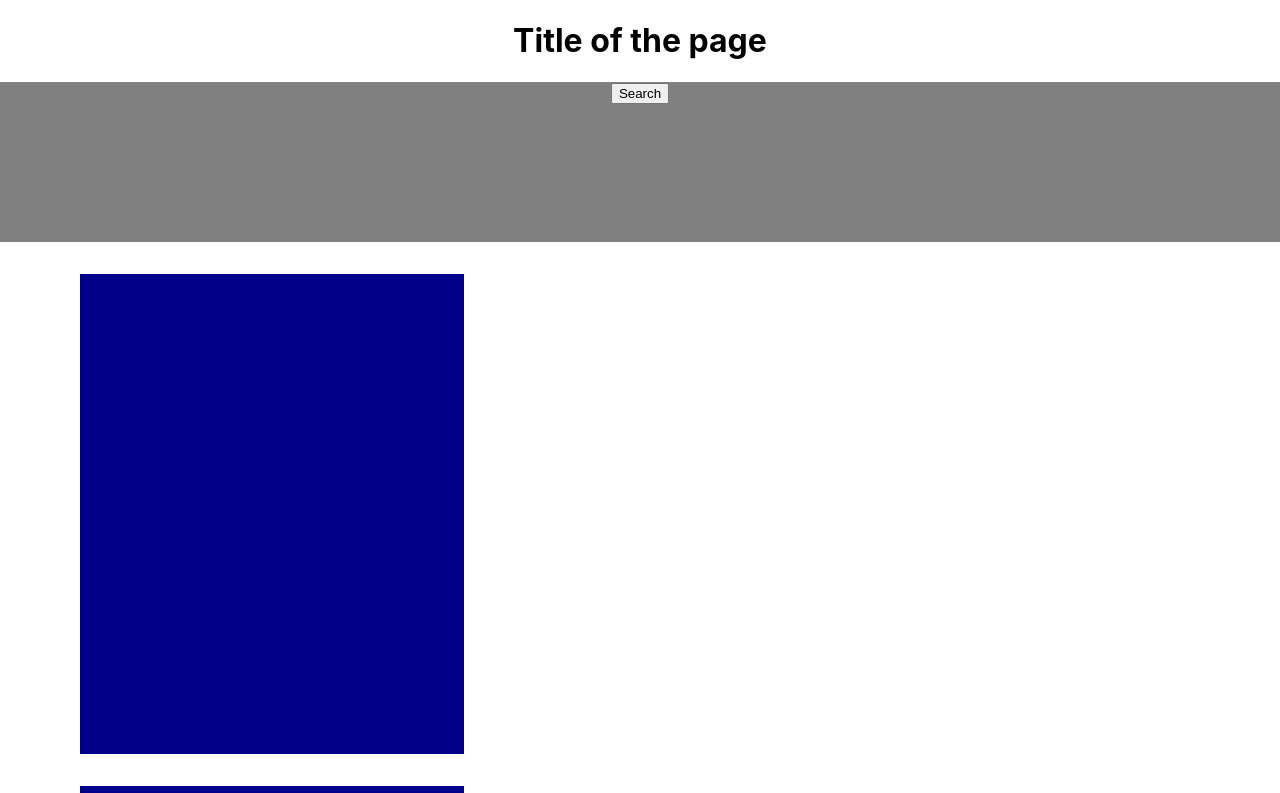
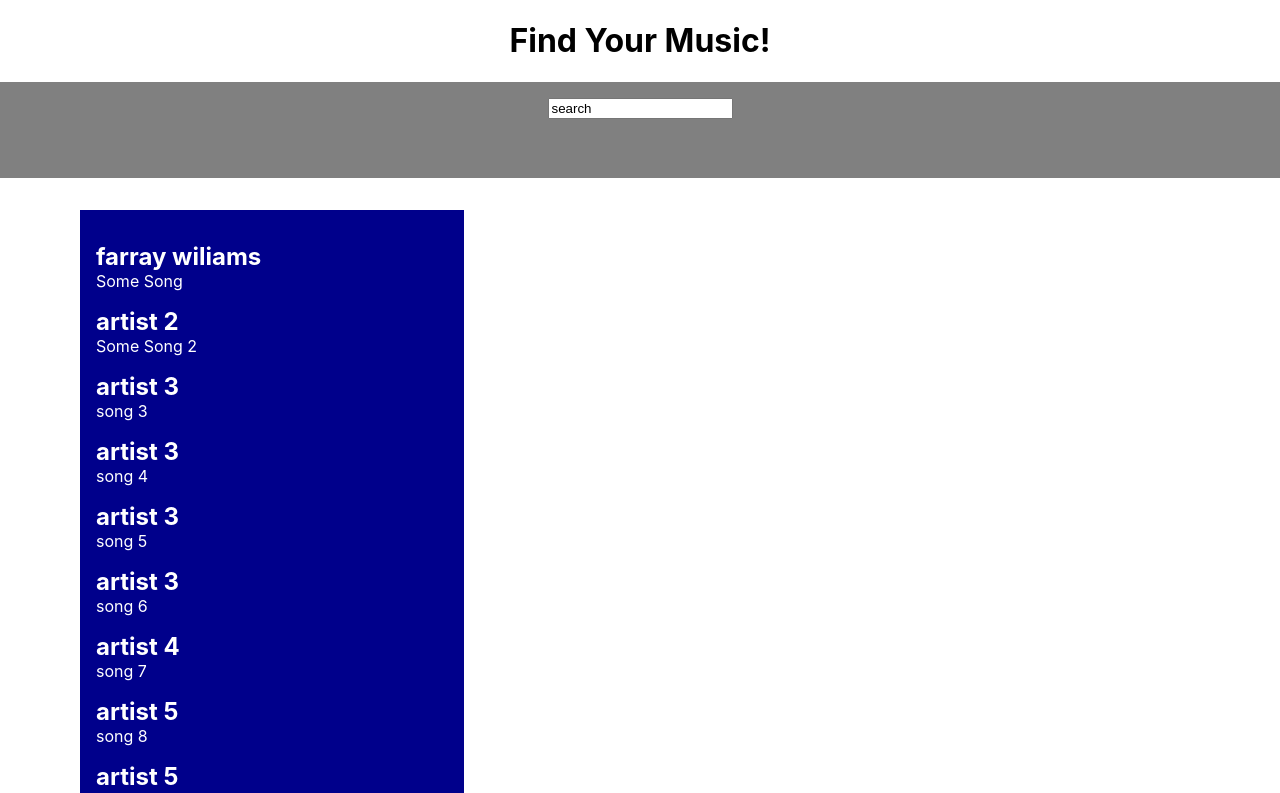
Before and after one commit to Jani-B/jammming, a React (Create React App) app: page / in a window 1280 px wide. Shown: the top 793 px of the page. Built offline with nearby package versions, Linux system fonts and the light colour scheme.

Commit message:
lot of changes no search. not yet functional

```diff
--- a/src/App.css
+++ b/src/App.css
@@ -5,14 +5,34 @@
 .SearchBar {
   background-color: gray;
   width: 100%;
-  height: 10rem;
+  height: 6rem;
+}
+
+.SearchBar input {
+  margin: 1rem;
 }
 
 .SearchResults {
   margin: 2rem 5rem;
   width: 30%;
-  height: 30rem;
   background-color: darkblue;
+  text-align: left;
+  color: white;
+}
+
+
+.SearchResults div {
+  padding: 1rem;
+}
+
+.SearchResults h2 {
+  margin: 0;
+}
+
+.SearchResults p {
+  margin: 0;
+  padding: 0;
+  padding-bottom: 1rem;
 }
 
 .Playlist {
--- a/src/App.js
+++ b/src/App.js
@@ -1,17 +1,18 @@
 import './App.css';
 import trackList from './Tracklist';
+import SearchInput from './SearchBar'
+import SearchResults from './SearchResults'
 
 function App() {
   return (
     <div className="App">
-      <h1>Title of the page</h1>
+      <h1>Find Your Music!</h1>
 
       <div className="SearchBar">
-      <button className="Search">Search</button>
-
+      {SearchInput()}
       </div>
 
-      <div className="SearchResults"></div>
+      <div className="SearchResults">{SearchResults()}</div>
       <div className="TrackList"><h3>{trackList()}</h3></div>
       <div className="Playlist"></div>
       <div className="Track"></div>
--- a/src/SearchBar.js
+++ b/src/SearchBar.js
@@ -1 +1,21 @@
-import muckSpotify from './Spotify';
+import React, { useState } from "react";
+
+
+function SearchInput() {
+    const [userInput, setUserInput] = useState('search');
+
+    function handleUserInput(e) {
+        setUserInput(e.target.value);
+        document.getElementById('searchValue').innerHTML = userInput;
+    }
+
+
+    return (
+        <>
+        <input id="search" type="text" onChange={handleUserInput} value={userInput}></input>
+        </>
+    )
+}
+
+
+export default SearchInput
--- a/src/SearchResults.js
+++ b/src/SearchResults.js
@@ -0,0 +1,19 @@
+import React, { useState, useEffect } from "react";
+import muckSpotify from './Spotify';
+import trackList from './Tracklist'
+import SearchInput from './SearchBar'
+
+const SearchResults = () => {
+    const [searchResults, setSearchResults] = useState(trackList)
+    const [input, setInput] = useState('test');
+
+    return (
+        <>
+        <p id="searchValue"></p>
+        <p>{searchResults}</p>
+        </>
+
+    )
+}
+
+export default SearchResults;
--- a/src/Tracklist.js
+++ b/src/Tracklist.js
@@ -17,7 +17,7 @@ const trackList = () => {
                 Object.keys(muckSpotify.songs).map((propKey) => {
                     return (
                         <>
-                    <h2 key={propKey} class={propKey}>{muckSpotify.songs[propKey].artist}</h2>
+                    <h2 key={propKey} className={propKey}>{muckSpotify.songs[propKey].artist}</h2>
                     <p key={"p" + propKey}>{muckSpotify.songs[propKey].title}</p>
                     </>
                     )
```
